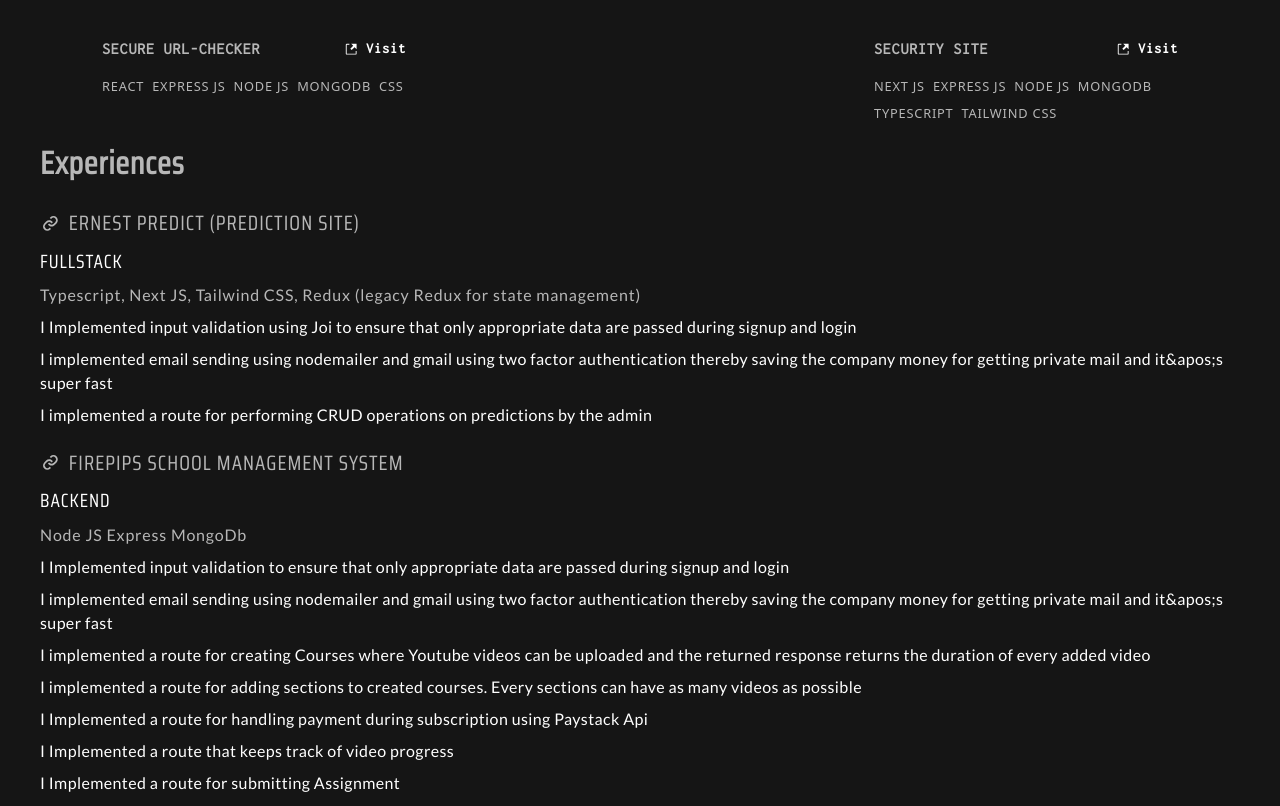
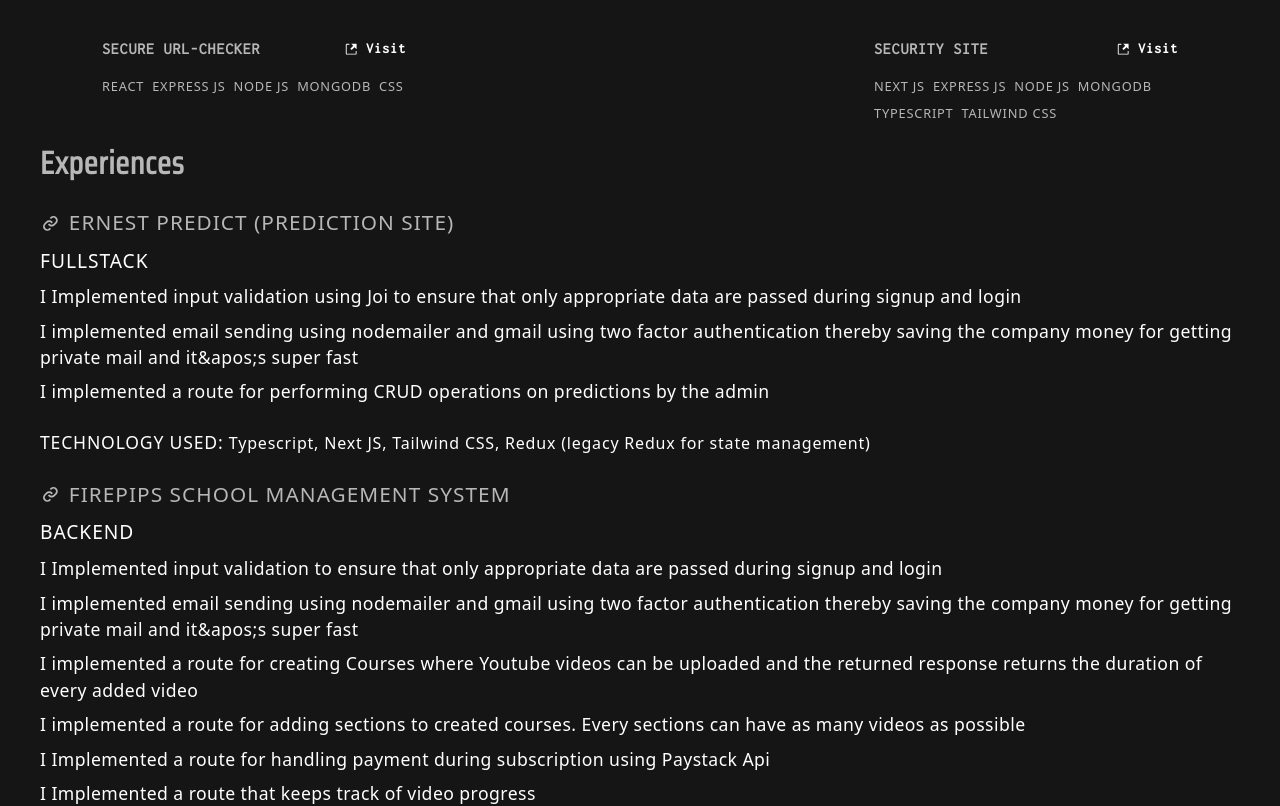
Before and after one commit to amazinng-blib/portfolio, a Next.js app: page / in a window 1280 px wide. Shown: the part 1580-2386 px from the top of the page. Built offline with nearby package versions, Linux system fonts and the light colour scheme.

Commit message:
fixed screen responsiveness

```diff
--- a/src/components/data/navdata.ts
+++ b/src/components/data/navdata.ts
@@ -98,7 +98,7 @@ export const skillsData: SkillsArray = [
 export const projectsData: ProjectArray = [
   {
     heading: 'Firepips',
-    image: '/image/firepips_shot.png',
+    image: '/image/firepips_shot.PNG',
     link: 'https://firepips3.vercel.app',
     frontEndcode: 'https://github.com/samcode-dev/firepips3',
     // backEndcode:'https://github.com/amazinng-blib/Firepips',
@@ -106,7 +106,7 @@ export const projectsData: ProjectArray = [
   },
   {
     heading: 'IP Address Tracker',
-    image: '/image/ip_address.png',
+    image: '/image/ip_address.PNG',
     link: 'https://ip-address-tracker-bay-eight.vercel.app/',
     frontEndcode: '',
     // backEndcode:'',
@@ -114,7 +114,7 @@ export const projectsData: ProjectArray = [
   },
   {
     heading: 'Prediction site',
-    image: '/image/ernest-predict.png',
+    image: '/image/ernest-predict.PNG',
     link: 'https://www.ernestpredict.com/',
     frontEndcode: 'https://github.com/amazinng-blib/ernest-predict-frontend',
     // backEndcode:'https://github.com/amazinng-blib/ernest-predict-backend',
@@ -129,7 +129,7 @@ export const projectsData: ProjectArray = [
   },
   {
     heading: 'Secure url-checker',
-    image: '/image/url-checker.png',
+    image: '/image/url-checker.PNG',
     link: 'https://url-checker-frontend.vercel.app/',
     frontEndcode: 'https://github.com/amazinng-blib/url-checker-frontend',
     // backEndcode:'https://github.com/amazinng-blib/url-checker-backend',
@@ -137,7 +137,7 @@ export const projectsData: ProjectArray = [
   },
   {
     heading: 'Security Site',
-    image: '/image/joint-security.png',
+    image: '/image/joint-security.PNG',
     link: 'https://joint-security-service.vercel.app/',
     frontEndcode: 'https://github.com/amazinng-blib/joint-security-service',
     // backEndcode:'',
--- a/src/components/hero/Experience.tsx
+++ b/src/components/hero/Experience.tsx
@@ -39,11 +39,8 @@ const Experience = (props: Props) => {
       style={{
         scale: scale,
         opacity: opacity,
-        // transitionDuration: '1s',
-        // transitionTimingFunction: 'linear',
-        // // transitionDelay: '0.25',
       }}
-      className={` ${adam.variable}  font-wdc2 w-full max-w-[1200px] m-auto md:w-[1200px]  tracking-wider `}
+      className={`  w-full max-w-[1300px] m-auto md:w-[1200px]  tracking-wider `}
     >
       <h2
         className={` ${adam.variable} font-wdc2 text-[1rem] md:text-[2rem]  font-bold  text-[#b7b7b7]`}
@@ -61,23 +58,26 @@ const Experience = (props: Props) => {
               <p className="my-2 text-[#fff] tracking-wider text-[1.1rem] md:text-[1.2rem] uppercase">
                 {x?.worked_as}
               </p>
-              <p
-                className={`${font2.variable}  font-wdc3 text-[#b7b7b7] tracking-wider`}
-              >
-                {x?.language}
-              </p>
 
               {x?.role?.map((item: RoleInterface, i: any) => {
                 return (
                   <ul key={i} className="my-2">
                     <li
-                      className={`${font2.variable} text-[#fff] font-wdc3   text-[1rem] tracking-wide`}
+                      className={` text-[#fff]    text-[1.1rem] tracking-wide`}
                     >
                       {item?.role}
                     </li>
                   </ul>
                 );
               })}
+
+              <p className={`  font-wdc3  tracking-wider my-6`}>
+                <span className="font-medium uppercase text-[1.1rem]">
+                  {' '}
+                  Technology Used:{' '}
+                </span>{' '}
+                <span> {x?.language} </span>
+              </p>
             </div>
           );
         })}
```
